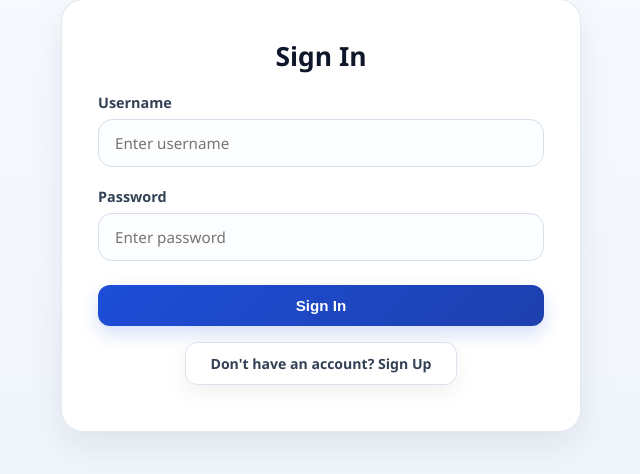
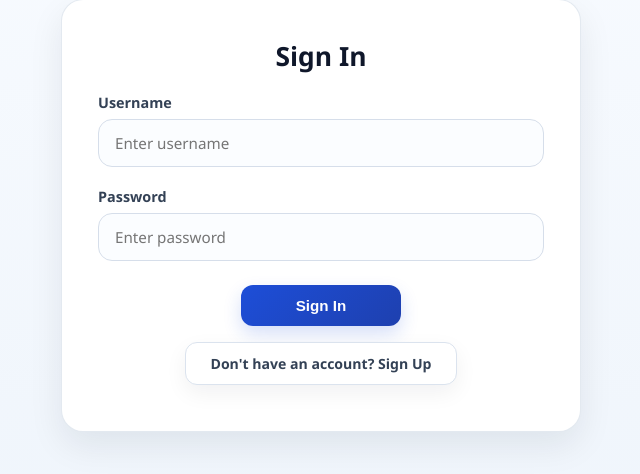
Before and after one commit to aashikmohammedt/student_management_system, a Django app: page / in a window 1280 px wide. Shown: the part 159-633 px from the top of the page, without its empty margins (319-959 px from the left). Run offline with Django 5.2, Linux system fonts and the light colour scheme.

Commit message:
Button width changes

```diff
--- a/static/css/style.css
+++ b/static/css/style.css
@@ -284,8 +284,8 @@ select.native-select {
     opacity: 0;
     transform: translateY(-4px);
     transition: max-height 0.28s cubic-bezier(0.4, 0, 0.2, 1),
-                opacity 0.2s ease,
-                transform 0.22s cubic-bezier(0.4, 0, 0.2, 1);
+        opacity 0.2s ease,
+        transform 0.22s cubic-bezier(0.4, 0, 0.2, 1);
     box-shadow: 0 12px 28px rgba(15, 23, 42, 0.1);
     pointer-events: none;
 }
@@ -327,9 +327,11 @@ select.native-select {
 .custom-select-options::-webkit-scrollbar {
     width: 5px;
 }
+
 .custom-select-options::-webkit-scrollbar-track {
     background: #f8fbff;
 }
+
 .custom-select-options::-webkit-scrollbar-thumb {
     background: #c7dbff;
     border-radius: 99px;
@@ -345,7 +347,8 @@ button,
 
 /* ========== FORM SUBMIT BUTTONS ========== */
 button {
-    width: 100%;
+    width: auto;
+    min-width: 160px;
     margin-top: 18px;
     padding: 12px 16px;
     border: none;
@@ -356,6 +359,9 @@ button {
     font-weight: 700;
     cursor: pointer;
     box-shadow: 0 8px 18px rgba(29, 78, 216, 0.18);
+    display: block;
+    margin-left: auto;
+    margin-right: auto;
 }
 
 button:hover {
@@ -379,7 +385,8 @@ button:hover {
     align-items: center;
     justify-content: center;
     text-decoration: none;
-    padding: 10px 20px;
+    padding: 8px 16px;
+    min-width: 140px;
     border-radius: 12px;
     font-weight: 700;
     font-size: 0.88rem;
@@ -708,9 +715,10 @@ tr:last-child td {
     table {
         min-width: 820px;
     }
+
     .table-wrapper {
-    width: 100%;
-}
+        width: 100%;
+    }
 }
 
 /* ========== MOBILE ========== */
```
